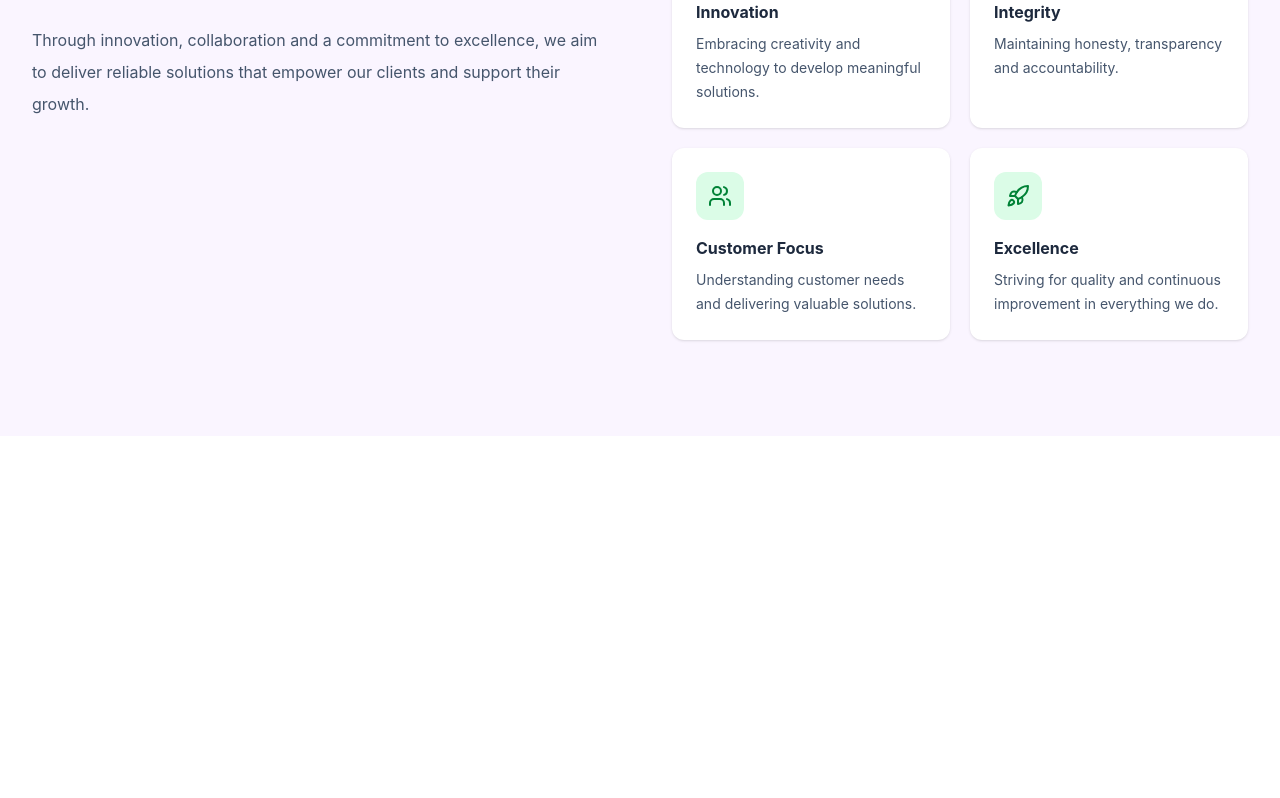
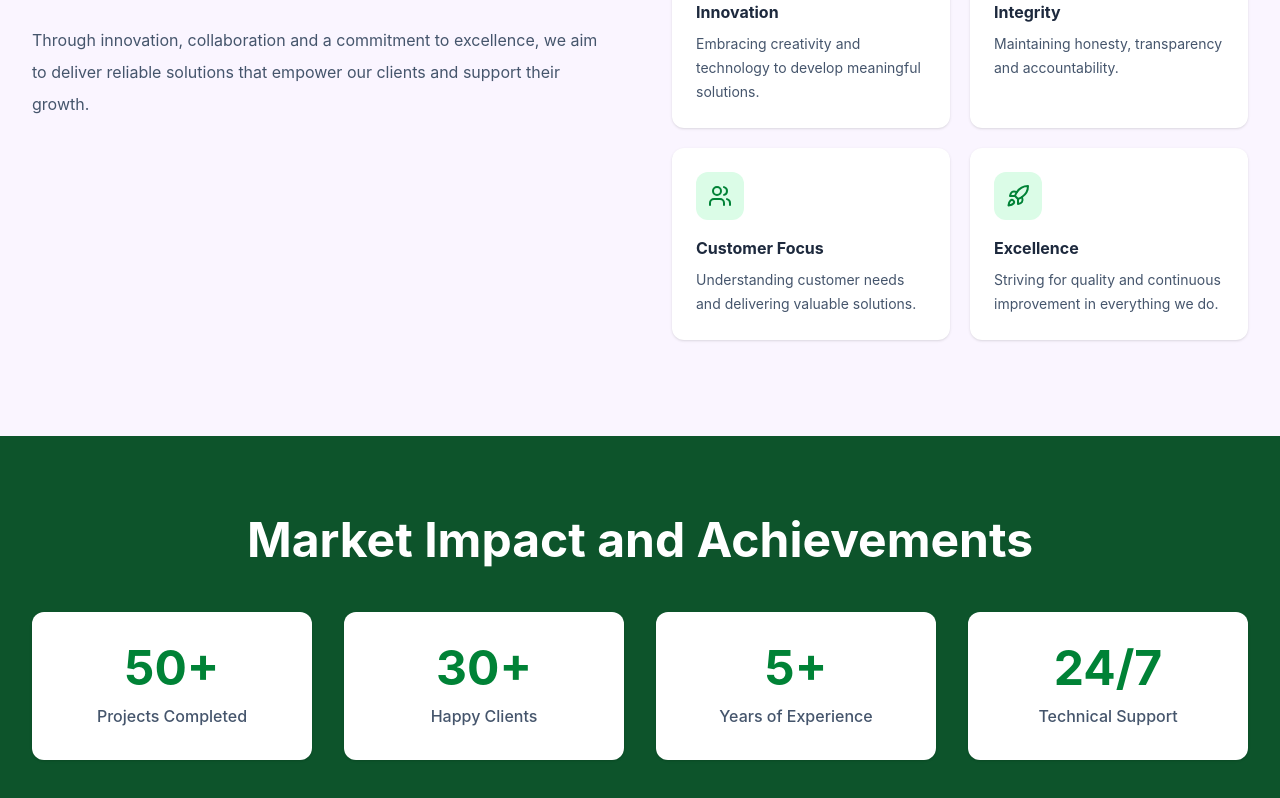
Before and after one commit to Neriah333/rocktechnologies, a React (Vite) app in the folder rocktechnologies/: page / in a window 1280 px wide. Shown: the part 886-1684 px from the top of the page. Before the commit the page ends 1322 px from the top, so only its background shows below. Built offline with nearby package versions, Linux system fonts and the light colour scheme.

Commit message:
Added the stats section

```diff
--- a/rocktechnologies/src/App.jsx
+++ b/rocktechnologies/src/App.jsx
@@ -1,6 +1,7 @@
 import Navbar from "./pages/navbar";
 import HeroCarousel from "./pages/HeroCarousel";
 import About from "./pages/about";
+import Statistics from "./pages/stats";
 
 function App() {
   return (
@@ -17,6 +18,11 @@ function App() {
         <section id="about">
           <About />
         </section>
+
+        {/* Statistics Section */}
+        <section id="statistics">
+          <Statistics />
+        </section>
       </main>
     </>
   );
--- a/rocktechnologies/src/pages/stats.jsx
+++ b/rocktechnologies/src/pages/stats.jsx
@@ -0,0 +1,55 @@
+function Statistics() {
+  const stats = [
+    {
+      number: "50+",
+      title: "Projects Completed",
+    },
+    {
+      number: "30+",
+      title: "Happy Clients",
+    },
+    {
+      number: "5+",
+      title: "Years of Experience",
+    },
+    {
+      number: "24/7",
+      title: "Technical Support",
+    },
+  ];
+
+  return (
+    <section className="bg-green-900 px-8 py-20">
+
+      <div className="mx-auto max-w-7xl">
+
+        <h2 className="mb-12 text-center text-2xl font-bold text-white md:text-5xl">
+          Market Impact and Achievements
+        </h2>
+
+        <div className="grid grid-cols-2 gap-8 text-center md:grid-cols-4">
+
+          {stats.map((stat, index) => (
+            <div
+              key={index}
+              className="rounded-xl bg-white p-8 shadow-sm transition duration-300 hover:bg-green-100"
+            >
+              <h2 className="mb-3 text-4xl font-bold text-green-700 md:text-5xl">
+                {stat.number}
+              </h2>
+
+              <p className="font-medium text-slate-600">
+                {stat.title}
+              </p>
+            </div>
+          ))}
+
+        </div>
+
+      </div>
+
+    </section>
+  );
+}
+
+export default Statistics;
```
